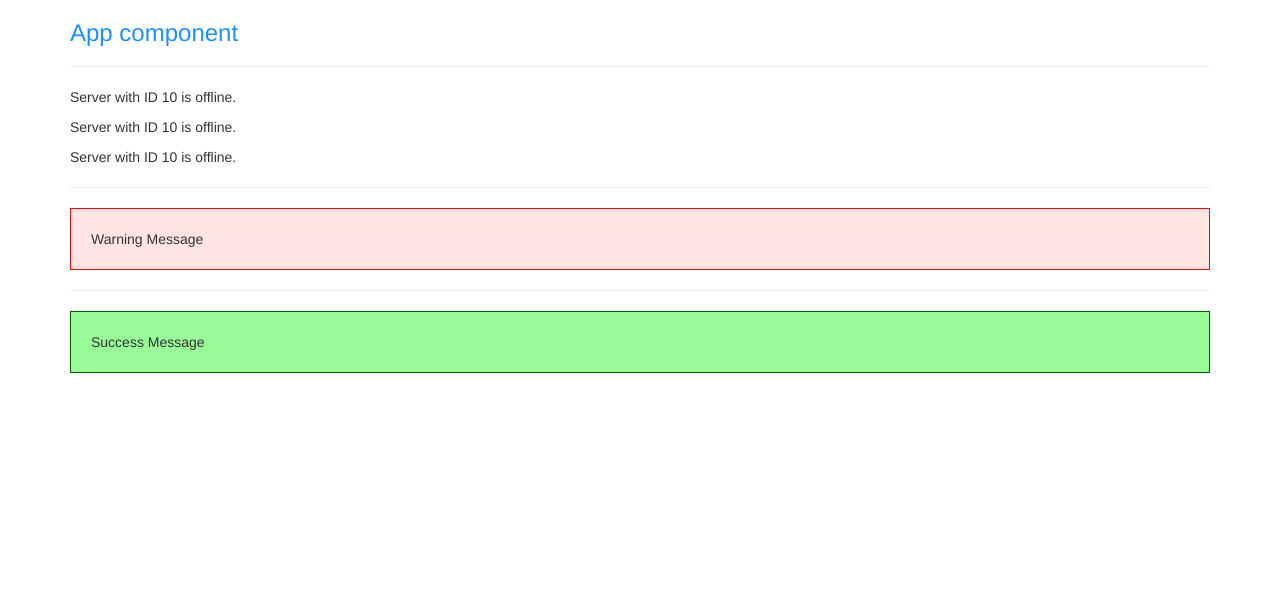
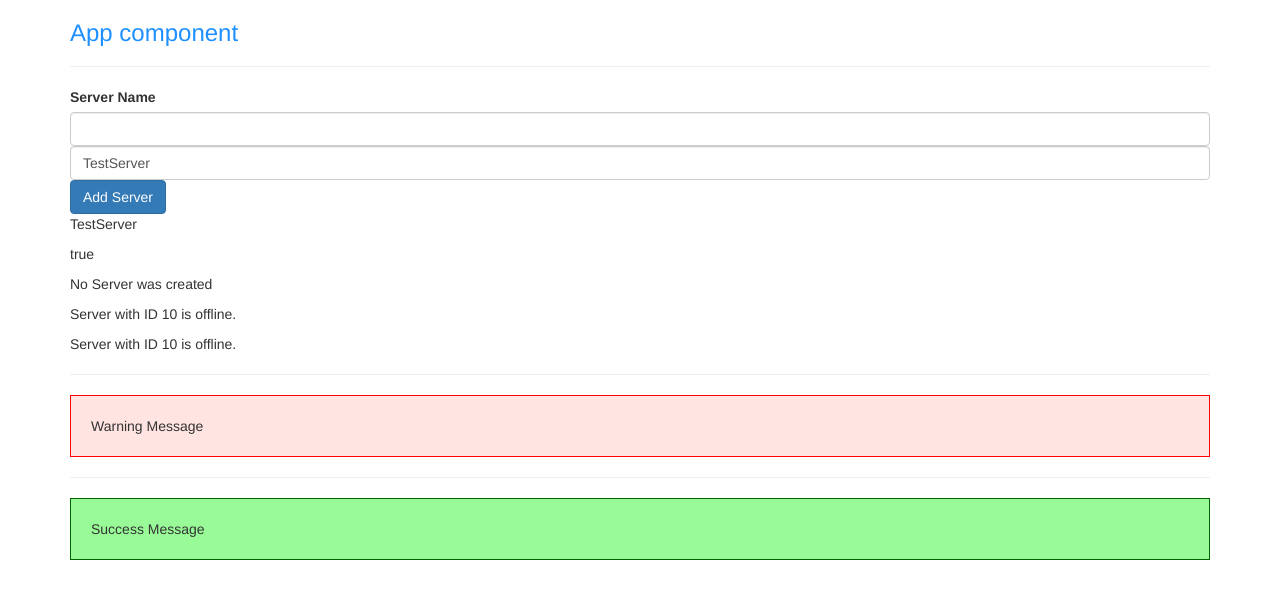
Before and after one commit to JAYRAJARORA/angular-app, an Angular app: page / in a window 1280 px wide. Shown: the top 598 px of the page. Built offline with nearby package versions, Linux system fonts and the light colour scheme.

Commit message:
Input element with and without two-way data binding

```diff
--- a/src/app/app.module.ts
+++ b/src/app/app.module.ts
@@ -1,5 +1,6 @@
 import { NgModule } from '@angular/core';
 import { BrowserModule } from '@angular/platform-browser';
+import { FormsModule } from '@angular/forms';
 
 import { AppComponent } from './app.component';
 import { ServerComponent } from './server/server.component';
@@ -16,7 +17,8 @@
     SuccessAlertComponent
   ],
   imports: [
-    BrowserModule
+    BrowserModule,
+    FormsModule
   ],
   providers: [],
   bootstrap: [AppComponent]
--- a/src/app/servers/servers.component.html
+++ b/src/app/servers/servers.component.html
@@ -1,2 +1,11 @@
+<label>Server Name</label>
+<input type="text" class="form-control" (input)="updateServerName($event)">
+<input type="text" class="form-control" [(ngModel)] = "serverName">
+<button class="btn btn-primary" [disabled]="!allowNewServer" (click)="onCreateServer()">
+    Add Server
+</button>
+<p>{{ serverName }}</p>
+<p>{{ allowNewServer }}</p>
+<p>{{ serverCreationStatus}}</p>
 <app-server></app-server>
 <app-server></app-server>
--- a/src/app/servers/servers.component.ts
+++ b/src/app/servers/servers.component.ts
@@ -4,14 +4,31 @@
   // selector: ".app-servers",
   // selector: ['app-servers'],
   selector: 'app-servers',
-  template: `
-    <app-server></app-server>
-    <app-server></app-server>
-    <app-server></app-server>
+  // template: `
+  //   <app-server></app-server>
+  //   <app-server></app-server>
+  //   <app-server></app-server>
 
-  `,
+  // `,
+  templateUrl: './servers.component.html',
   styleUrl: './servers.component.css'
 })
 export class ServersComponent {
 
+  allowNewServer = false;
+  serverCreationStatus = 'No Server was created';
+  serverName = 'TestServer';
+
+  constructor() {
+    setTimeout(() => this.allowNewServer = true, 2000);
+  }
+
+  onCreateServer() {
+    this.serverCreationStatus = 'Server was created!';
+  }
+
+  updateServerName(event: Event) {
+    this.serverName = (<HTMLInputElement>event.target).value;
+  }
+
 }
```
